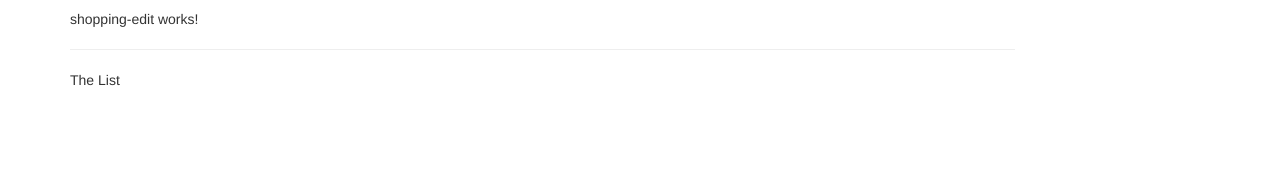
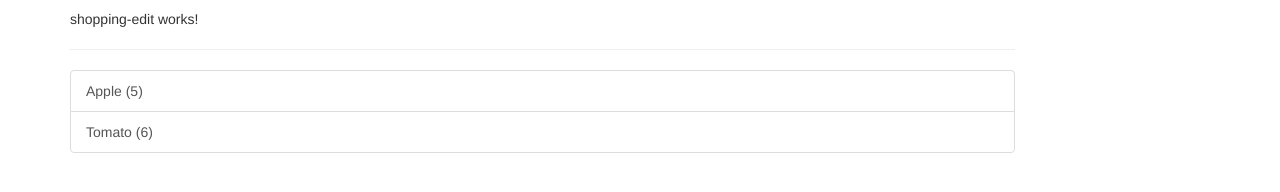
Before and after one commit to siddharthJadhav/onlineShopping, an Angular app: page / in a window 1280 px wide. Shown: the part 296-488 px from the top of the page. Built offline with nearby package versions, Linux system fonts and the light colour scheme.

Commit message:
Add shoping list page

```diff
--- /dev/null
+++ b/src/app/shared/ingredient.model.ts
@@ -0,0 +1,3 @@
+export class Ingredient {
+    constructor(public name: string, public amount: number) {}
+}
--- a/src/app/shopping-list/shopping-list.component.html
+++ b/src/app/shopping-list/shopping-list.component.html
@@ -2,6 +2,10 @@
   <div class="col-xs-10">
     <app-shopping-edit></app-shopping-edit>
     <hr>
-    <p>The List</p>
+    <ul class="list-group">
+      <a class="list-group-item" style="cursor: pointer;" *ngFor="let ingredient of ingredients">
+          {{ingredient.name}} ({{ingredient.amount}})
+      </a>
+    </ul>
   </div>
 </div>
--- a/src/app/shopping-list/shopping-list.component.ts
+++ b/src/app/shopping-list/shopping-list.component.ts
@@ -1,4 +1,5 @@
 import { Component, OnInit } from '@angular/core';
+import { Ingredient } from '../shared/ingredient.model';
 
 @Component({
   selector: 'app-shopping-list',
@@ -7,6 +8,11 @@
 })
 export class ShoppingListComponent implements OnInit {
 
+  ingredients: Ingredient[] = [
+    new Ingredient('Apple', 5),
+    new Ingredient('Tomato', 6)
+  ];
+
   constructor() { }
 
   ngOnInit() {
```
